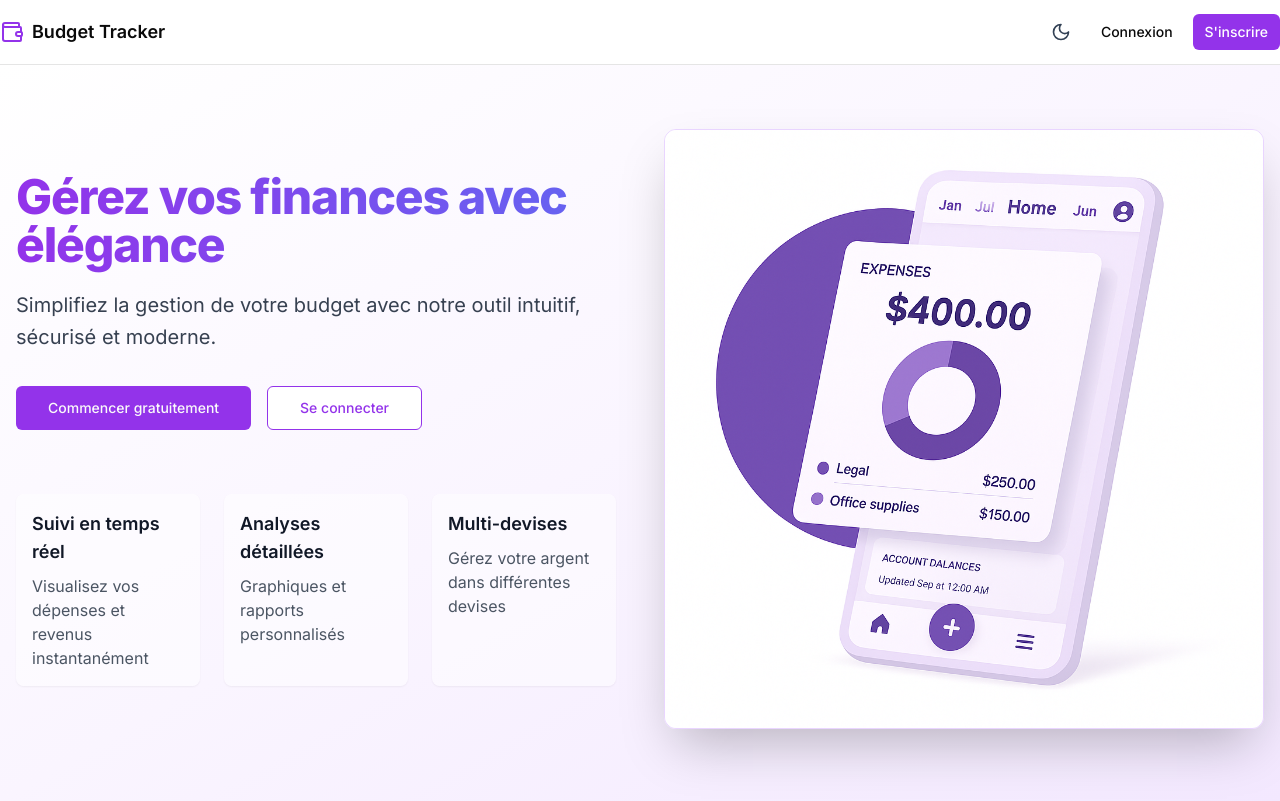
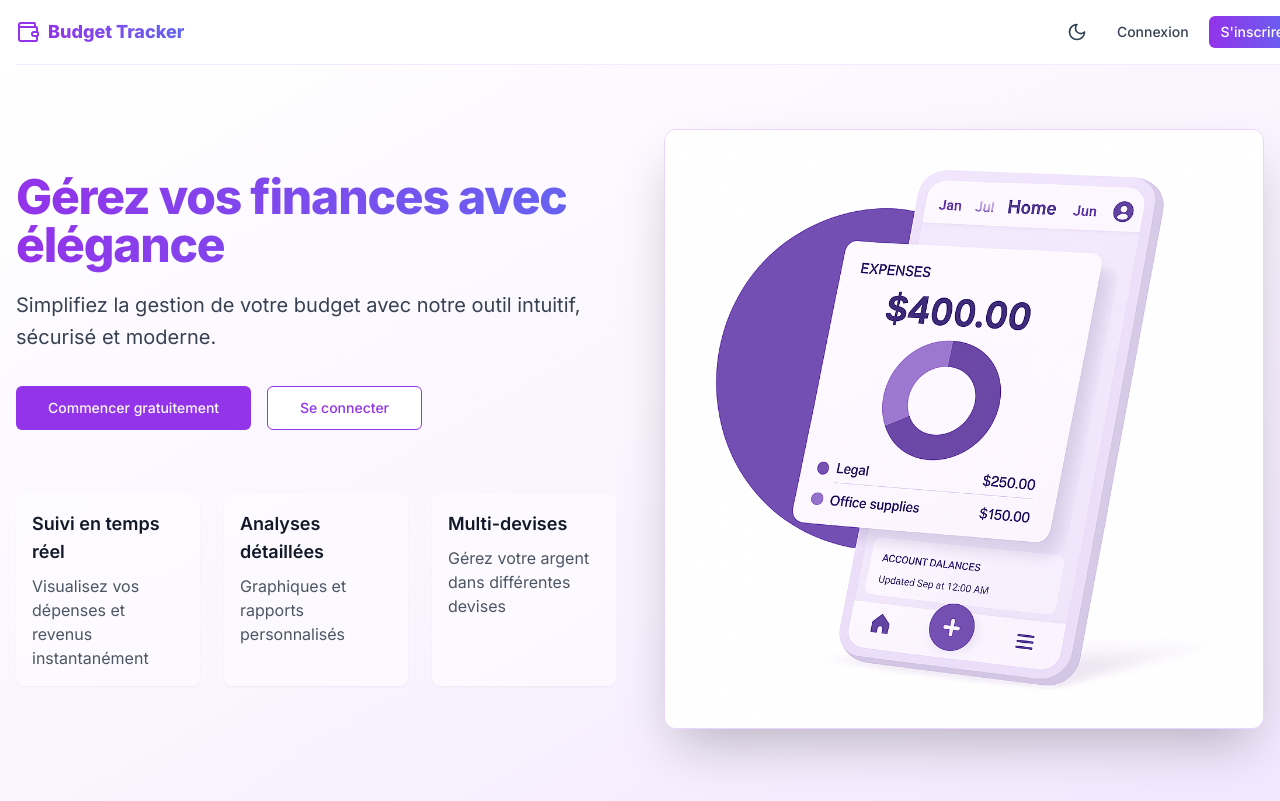
Before and after one commit to Aures-dev/budget-tracker, a Next.js app: page / in a window 1280 px wide. Built offline with nearby package versions, Linux system fonts and the light colour scheme.

Commit message:
feat: ajout de la gestion des événements de stockage et amélioration de l'expérience utilisateur

```diff
--- a/app/login/page.tsx
+++ b/app/login/page.tsx
@@ -46,6 +46,9 @@ export default function LoginPage() {
 
       localStorage.setItem('token', data.token);
       localStorage.setItem('user', JSON.stringify(data.user));
+
+      // Forcer un événement de storage pour mettre à jour le contexte
+      window.dispatchEvent(new Event('storage'));
 
       toast({
         title: 'Connexion réussie',
--- a/app/onboarding/page.tsx
+++ b/app/onboarding/page.tsx
@@ -98,10 +98,17 @@ export default function OnboardingPage() {
         throw new Error('Failed to save preferences');
       }
 
+      const updatedData = await response.json();
+      // Mettre à jour les données de l'utilisateur dans le localStorage
+      localStorage.setItem('user', JSON.stringify(updatedData.user));
+
       toast({
         title: 'Configuration terminée',
         description: 'Vos préférences ont été enregistrées avec succès',
       });
+
+      // Forcer un événement de storage pour mettre à jour le contexte
+      window.dispatchEvent(new Event('storage'));
 
       router.push('/');
     } catch (error) {
--- a/components/layout/Header.tsx
+++ b/components/layout/Header.tsx
@@ -6,93 +6,171 @@ import { useRouter } from 'next/navigation';
 import { ThemeToggle } from './ThemeToggle';
 import { Button } from '@/components/ui/button';
 import { Wallet } from 'lucide-react';
+import { motion } from 'framer-motion';
+import { Skeleton } from '@/components/ui/skeleton';
+import { Menu } from 'lucide-react';
 import { AuthUser } from '@/types/auth';
 
 export function Header() {
   const router = useRouter();
   const [user, setUser] = useState<AuthUser | null>(null);
+  const [isLoading, setIsLoading] = useState(true);
+  const [isMobileMenuOpen, setIsMobileMenuOpen] = useState(false);
 
   useEffect(() => {
+    const handleStorageChange = () => {
       const storedUser = localStorage.getItem('user');
       if (storedUser) {
         setUser(JSON.parse(storedUser));
+      } else {
+        setUser(null);
       }
+      setIsLoading(false);
+    };
+
+    handleStorageChange();
+    window.addEventListener('storage', handleStorageChange);
+    return () => window.removeEventListener('storage', handleStorageChange);
   }, []);
 
   const handleLogout = () => {
     localStorage.removeItem('user');
     localStorage.removeItem('token');
     setUser(null);
+    window.dispatchEvent(new Event('storage'));
     router.push('/login');
   };
 
+  if (isLoading) {
     return (
-    <header className="sticky top-0 z-50 w-full border-b bg-background/95 backdrop-blur supports-[backdrop-filter]:bg-background/60">
+      <header className="sticky top-0 z-50 w-full border-b bg-white/80 dark:bg-gray-900/80 backdrop-blur-md">
         <div className="container flex h-16 items-center justify-between">
-        <div className="flex items-center gap-2">
-          <Wallet className="h-6 w-6 text-purple-600" />
-          <Link href="/" className="text-lg font-semibold">
+          <Skeleton className="h-8 w-32" />
+          <div className="flex items-center gap-4">
+            <Skeleton className="h-8 w-20" />
+            <Skeleton className="h-8 w-20" />
+          </div>
+        </div>
+      </header>
+    );
+  }
+
+  return (
+    <motion.header
+      initial={{ y: -20, opacity: 0 }}
+      animate={{ y: 0, opacity: 1 }}
+      transition={{ duration: 0.5 }}
+      className="sticky top-0 z-50 w-full bg-white/80 dark:bg-gray-900/80 backdrop-blur-md border-b border-purple-200/50 dark:border-purple-800/50 ml-4"
+    >
+      <div className="container flex h-16 items-center justify-between">
+        <motion.div
+          initial={{ x: -10, opacity: 0 }}
+          animate={{ x: 0, opacity: 1 }}
+          transition={{ delay: 0.2 }}
+          className="flex items-center gap-2"
+        >
+          <Wallet className="h-6 w-6 text-purple-600" aria-hidden="true" />
+          <Link href="/" className="text-lg font-extrabold bg-gradient-to-r from-purple-600 to-indigo-500 bg-clip-text text-transparent">
             Budget Tracker
           </Link>
-        </div>
+        </motion.div>
 
-        <nav className="flex items-center gap-2 md:gap-5">
+        <nav className="flex items-center gap-4 md:gap-6">
+          <button
+            className="md:hidden text-purple-600"
+            onClick={() => setIsMobileMenuOpen(!isMobileMenuOpen)}
+            aria-label="Ouvrir le menu mobile"
+          >
+            <Menu className="h-6 w-6" />
+          </button>
+
+          <motion.div
+            initial={{ x: 10, opacity: 0 }}
+            animate={{ x: 0, opacity: 1 }}
+            transition={{ delay: 0.3 }}
+            className={`${isMobileMenuOpen ? 'flex' : 'hidden'} md:flex flex-col md:flex-row absolute md:static top-16 left-0 w-full md:w-auto bg-white/90 dark:bg-gray-900/90 md:bg-transparent dark:md:bg-transparent p-4 md:p-0 gap-4 items-center shadow-md md:shadow-none`}
+          >
             {user && (
               <>
                 <Link
                   href="/"
-                className="text-sm font-medium transition-colors hover:text-purple-600"
+                  className="text-sm font-medium text-gray-700 dark:text-gray-200 hover:text-purple-600 dark:hover:text-purple-400 transition-colors duration-200 relative group"
                 >
                   Dashboard
+                  <span className="absolute bottom-0 left-0 w-full h-0.5 bg-purple-600 scale-x-0 group-hover:scale-x-100 transition-transform duration-200" />
                 </Link>
                 <Link
                   href="/transactions"
-                className="text-sm font-medium transition-colors hover:text-purple-600"
+                  className="text-sm font-medium text-gray-700 dark:text-gray-200 hover:text-purple-600 dark:hover:text-purple-400 transition-colors duration-200 relative group"
                 >
                   Transactions
+                  <span className="absolute bottom-0 left-0 w-full h-0.5 bg-purple-600 scale-x-0 group-hover:scale-x-100 transition-transform duration-200" />
                 </Link>
               </>
             )}
 
             <div className="flex items-center gap-2">
+              <motion.div whileHover={{ scale: 1.05 }} transition={{ duration: 0.2 }}>
                 <ThemeToggle />
+              </motion.div>
 
               {user ? (
                 <div className="flex items-center gap-2">
+                  <motion.div whileHover={{ scale: 1.05 }} transition={{ duration: 0.2 }}>
                     <Link href="/profile">
-                  <Button variant="ghost" size="sm" className="text-sm">
+                      <Button
+                        variant="ghost"
+                        size="sm"
+                        className="text-sm text-gray-700 dark:text-gray-200 hover:text-purple-600 dark:hover:text-purple-400"
+                        aria-label={`Profil de ${user.username}`}
+                      >
                         {user.username}
                       </Button>
                     </Link>
+                  </motion.div>
+                  <motion.div whileHover={{ scale: 1.05 }} transition={{ duration: 0.2 }}>
                     <Button
                       variant="outline"
                       size="sm"
                       onClick={handleLogout}
-                  className="text-xs h-8 px-3 border-purple-200 hover:bg-purple-50 dark:hover:bg-purple-950"
+                      className="text-xs h-8 px-3 border-purple-300 dark:border-purple-700 text-purple-600 dark:text-purple-400 hover:bg-purple-100 dark:hover:bg-purple-900/50 transition-all duration-300"
+                      aria-label="Se déconnecter"
                     >
                       Déconnexion
                     </Button>
+                  </motion.div>
                 </div>
               ) : (
                 <div className="flex items-center gap-2">
+                  <motion.div whileHover={{ scale: 1.05 }} transition={{ duration: 0.2 }}>
                     <Link href="/login">
-                  <Button variant="ghost" size="sm">
+                      <Button
+                        variant="ghost"
+                        size="sm"
+                        className="text-sm text-gray-700 dark:text-gray-200 hover:text-purple-600 dark:hover:text-purple-400"
+                        aria-label="Connexion"
+                      >
                         Connexion
                       </Button>
                     </Link>
+                  </motion.div>
+                  <motion.div whileHover={{ scale: 1.05 }} transition={{ duration: 0.2 }}>
                     <Link href="/register">
                       <Button
                         size="sm"
-                    className="bg-purple-600 hover:bg-purple-700 text-white"
+                        className="bg-gradient-to-r from-purple-600 to-indigo-500 hover:from-purple-700 hover:to-indigo-600 text-white h-8 px-3 transition-all duration-300"
+                        aria-label="S'inscrire"
                       >
                         S'inscrire
                       </Button>
                     </Link>
+                  </motion.div>
                 </div>
               )}
             </div>
+          </motion.div>
         </nav>
       </div>
-    </header>
+    </motion.header>
   );
 }
--- a/contexts/BudgetContext.tsx
+++ b/contexts/BudgetContext.tsx
@@ -20,15 +20,39 @@ export function BudgetProvider({ children }: { children: React.ReactNode }) {
   const [user, setUser] = useState<AuthUser | null>(null);
   const [transactions, setTransactions] = useState<Transaction[]>([]);
 
+  // Fonction pour mettre à jour l'utilisateur et recharger les transactions
+  const updateUserAndFetchData = (newUser: AuthUser | null) => {
+    setUser(newUser);
+    if (newUser) {
+      const token = localStorage.getItem('token');
+      if (token) {
+        fetchTransactions(token, newUser.id);
+      }
+    } else {
+      setTransactions([]);
+    }
+  };
+
+  // Écouter les changements d'authentification
   useEffect(() => {
-    const storedUser = localStorage.getItem('user');
-    const token = localStorage.getItem('token');
+    const handleStorageChange = () => {
+      const storedUser = localStorage.getItem('user');
+      const token = localStorage.getItem('token');
 
-    if (storedUser && token) {
-      const parsedUser = JSON.parse(storedUser);
-      setUser(parsedUser);
-      fetchTransactions(token, parsedUser.id);
-    }
+      if (storedUser && token) {
+        const parsedUser = JSON.parse(storedUser);
+        updateUserAndFetchData(parsedUser);
+      } else {
+        updateUserAndFetchData(null);
+      }
+    };
+
+    // Initial check
+    handleStorageChange();
+
+    // Listen for changes
+    window.addEventListener('storage', handleStorageChange);
+    return () => window.removeEventListener('storage', handleStorageChange);
   }, []);
 
   const fetchTransactions = async (token: string, userId: string) => {
```
Lines whose indentation alone changed are shown as unchanged.
